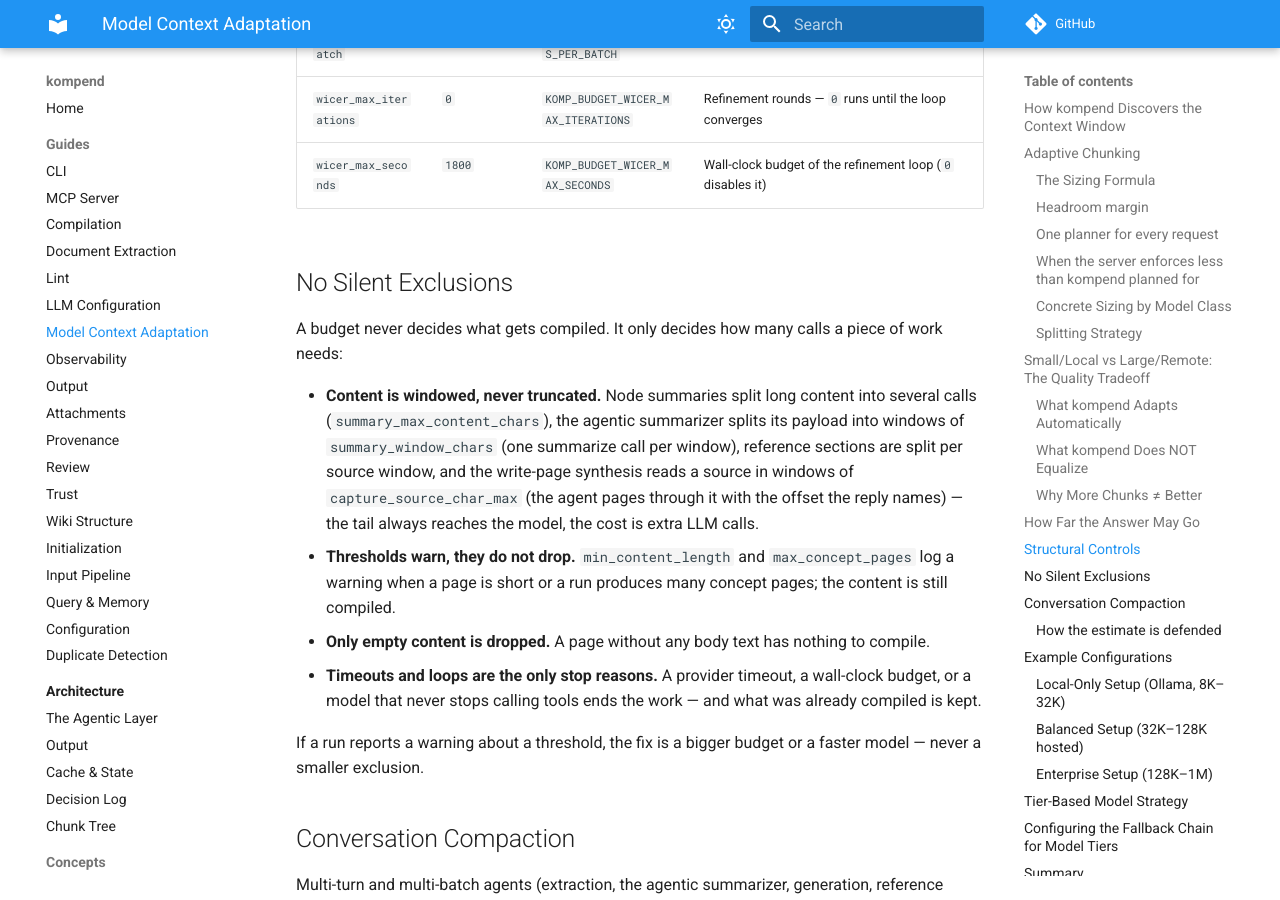
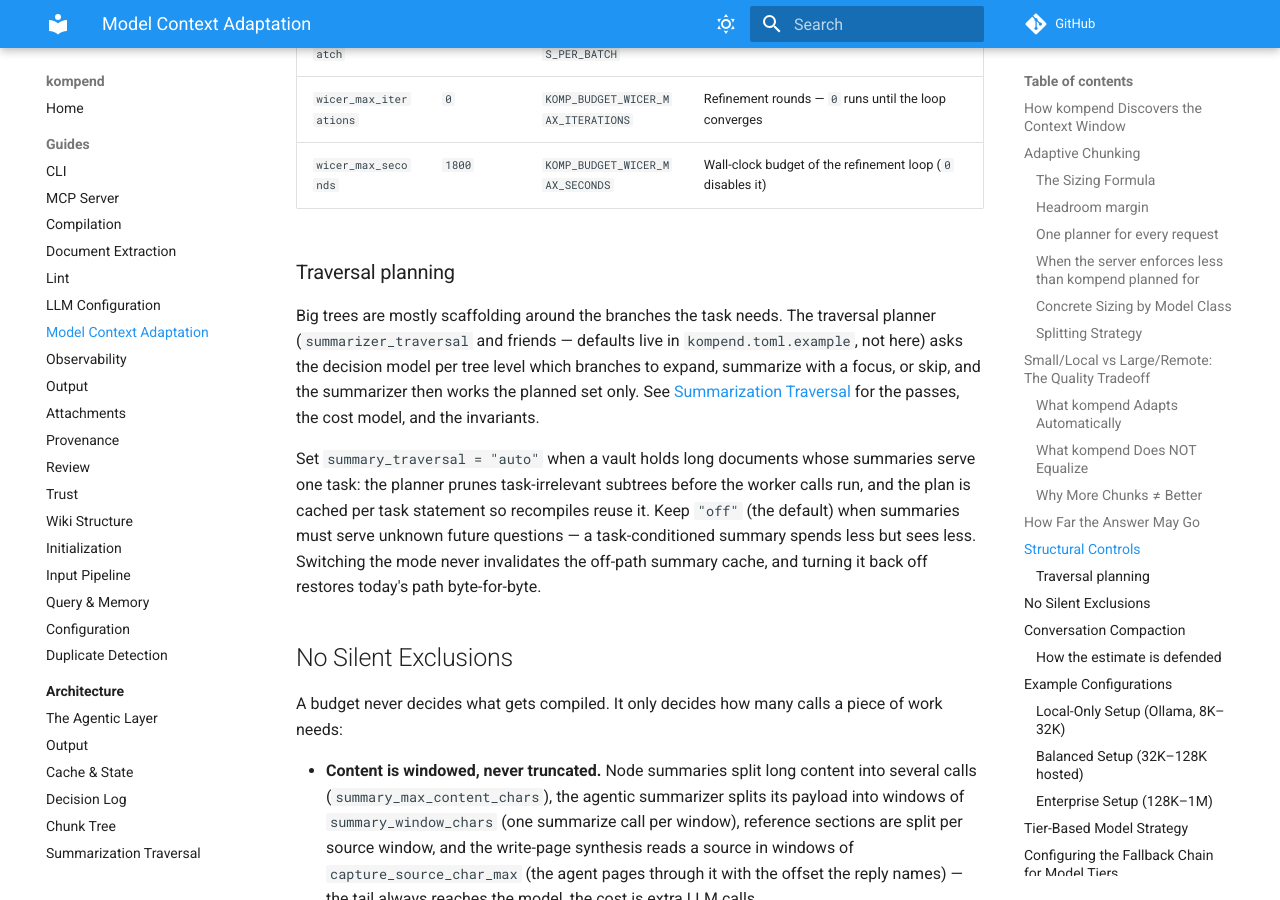
Before and after one commit to jr2804/kompend, an MkDocs documentation site: the page built from docs/guides/model-context.md, in a window 1280 px wide and 900 px high, scrolled down 9433 px. Built offline with MkDocs 1.6.1 and Material for MkDocs 9.7.7, drawn with Linux system fonts in a browser that asks for light colours; comment, search, counter and statistics services are not loaded.

Commit message:
docs: describe summarizer traversal planning and its budget

```diff
--- a/docs/guides/model-context.md
+++ b/docs/guides/model-context.md
@@ -331,6 +331,24 @@
 | `wicer_max_iterations` | `0` | `KOMP_BUDGET_WICER_MAX_ITERATIONS` | Refinement rounds — `0` runs until the loop converges |
 | `wicer_max_seconds` | `1800` | `KOMP_BUDGET_WICER_MAX_SECONDS` | Wall-clock budget of the refinement loop (`0` disables it) |
 
+### Traversal planning
+
+Big trees are mostly scaffolding around the branches the task needs. The
+traversal planner (`summarizer_traversal` and friends — defaults live in
+`kompend.toml.example`, not here) asks the decision model per tree level
+which branches to expand, summarize with a focus, or skip, and the
+summarizer then works the planned set only. See
+[Summarization Traversal](../architecture/summarization-traversal.md) for
+the passes, the cost model, and the invariants.
+
+Set `summary_traversal = "auto"` when a vault holds long documents whose
+summaries serve one task: the planner prunes task-irrelevant subtrees
+before the worker calls run, and the plan is cached per task statement so
+recompiles reuse it. Keep `"off"` (the default) when summaries must serve
+unknown future questions — a task-conditioned summary spends less but sees
+less. Switching the mode never invalidates the off-path summary cache, and
+turning it back off restores today's path byte-for-byte.
+
 ## No Silent Exclusions
 
 A budget never decides what gets compiled. It only decides how many calls a
--- a/mkdocs.yml
+++ b/mkdocs.yml
@@ -105,6 +105,7 @@
     - Cache & State: architecture/cache.md
     - Decision Log: architecture/decisions.md
     - Chunk Tree: architecture/chunk-tree.md
+    - Summarization Traversal: architecture/summarization-traversal.md
   - Concepts:
     - Basic Principles: concepts/basic-principles.md
     - Pipeline Tiers: concepts/pipeline-tiers.md
```
Also changed, not shown: docs/architecture/decisions.md (+7 -0 lines), docs/architecture/summarization-traversal.md (added, +80 -0 lines), docs/reference/pydantic-ai-agents.md (+9 -1 lines), src/kompend/chunking/AGENTS.md (+1 -1 lines).
